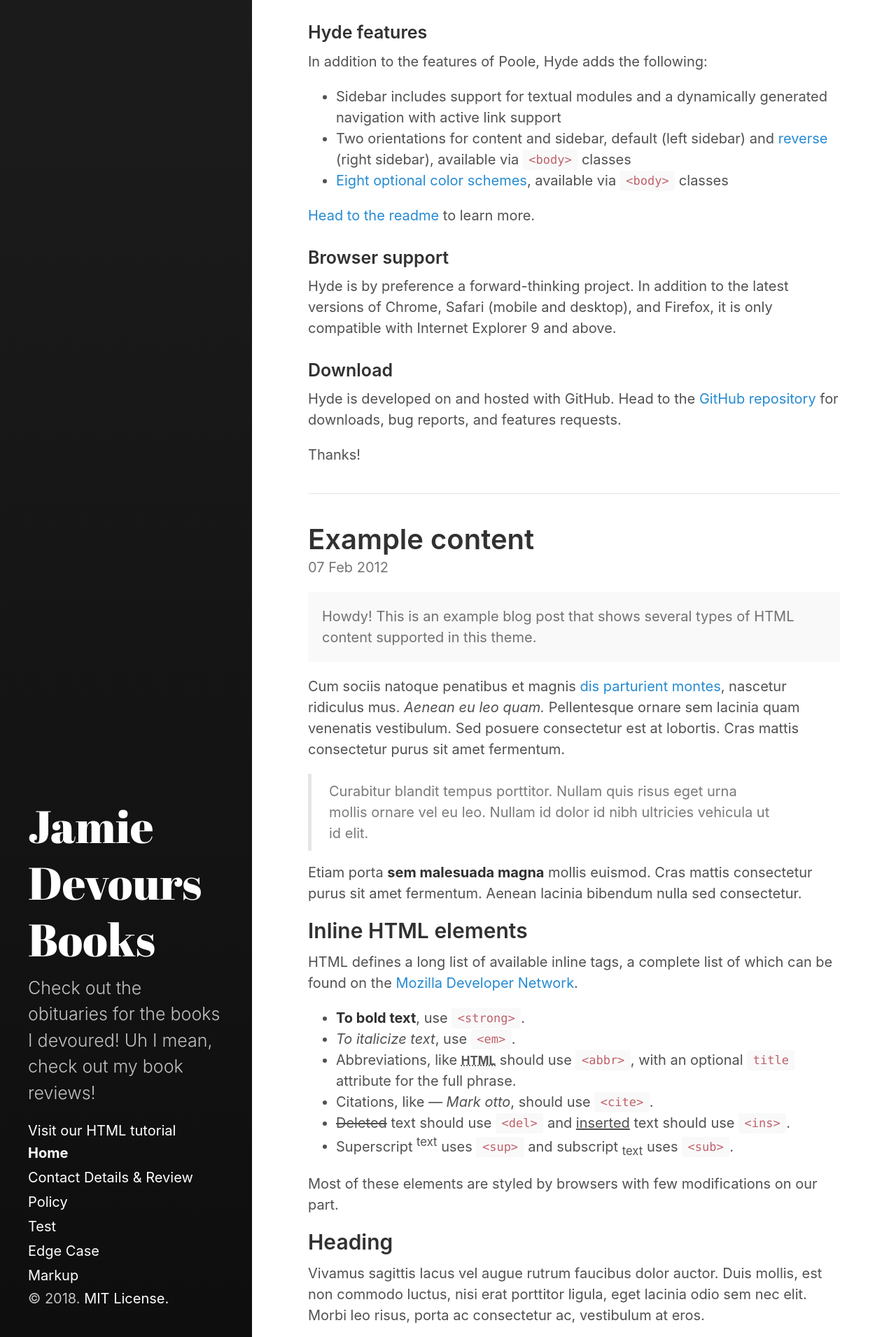
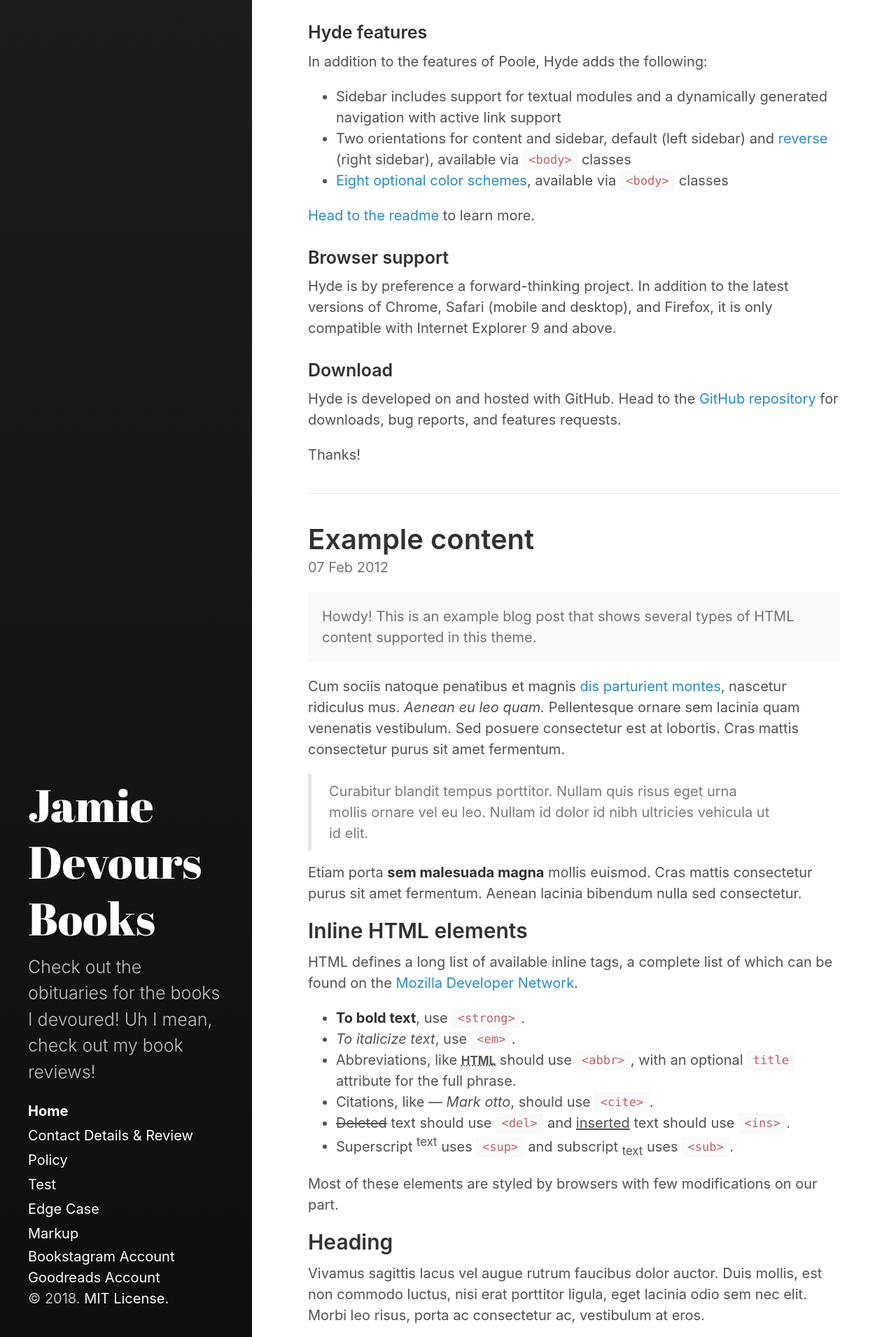
Before and after one commit to jamiecayley/Books, a Jekyll site: the page built from index.html, in a window 1280 px wide. Shown: the part 3089-5000 px from the top of the page at 70% size. Built offline with Jekyll 4.4.1, drawn with Linux system fonts in a browser that asks for light colours; the list of posts is cut into pages by our own code.

Commit message:
Update sidebar.html

```diff
--- a/_includes/sidebar.html
+++ b/_includes/sidebar.html
@@ -10,7 +10,8 @@
     </{% if page.layout == "index" %}h1{% else %}div{% endif %}>
     <p class="lead">{{ site.description }}</p>
   </header>
-  <a href="https://www.w3schools.com/html/">Visit our HTML tutorial</a>
   {% include sidebar-nav-links.html %}
+    <a href="https://www.instagram.com/jamiedevoursbooks/">Bookstagram Account</a>
+    <a href="https://www.goodreads.com/user/show/64948283-jamie-cayley">Goodreads Account</a>
   {% include copyright.html %}
 </div>
```
